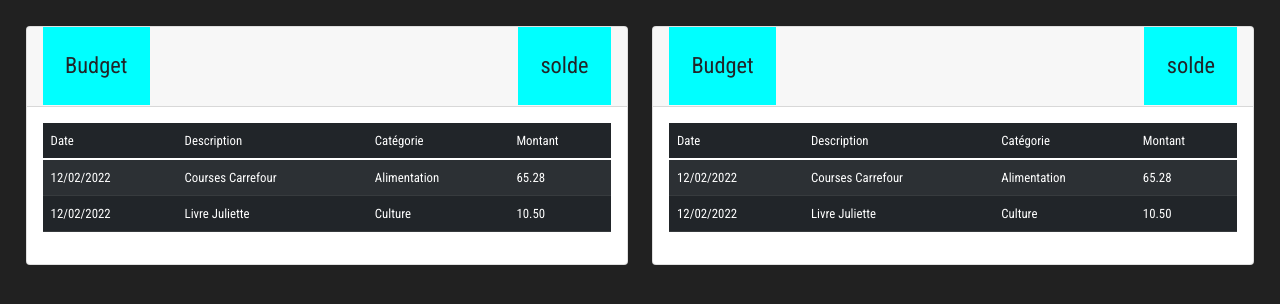
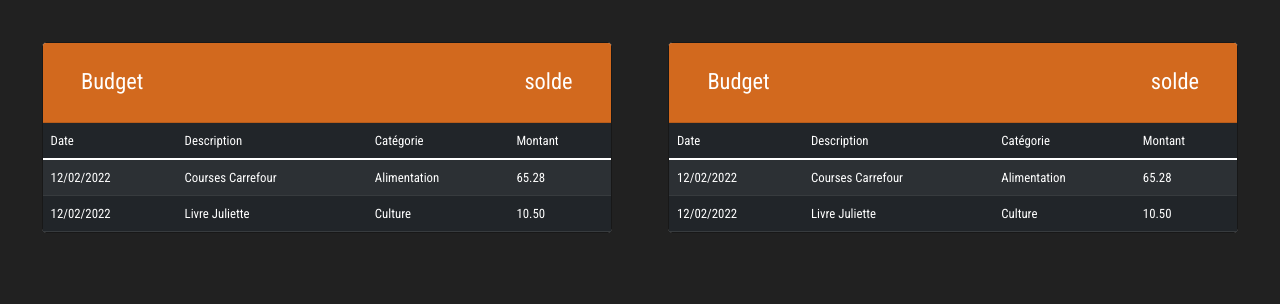
Before and after one commit to dardevetdidier/Eko, a Django app: page /dashboard/ in a window 1280 px wide. Shown: the part 98-402 px from the top of the page. Run offline with Django 4.2, Linux system fonts and the light colour scheme; the visitor is signed in with stand-in values (Sample User, id 1); some libraries are stand-ins or nearby versions.

Commit message:
Working on budget snippet

```diff
--- a/budget/static/css/index.css
+++ b/budget/static/css/index.css
@@ -117,7 +117,13 @@
     justify-content: center;
 }
 
+.budget-card {
+    border: 1px solid #181818;
+    margin: 1em;
+
+}
 .budget-header{
+    background-color: chocolate;
     display: flex;
     justify-content: space-between;
     align-items: center;
@@ -126,11 +132,15 @@
 
 .budget-name, .budget-amount {
     margin: 0;
-    background-color: aqua;
     padding: 1em;
     font-size: 1.4em;
+    color: white;
 }
 
+.budget-card-body {
+    padding: 0;
+}
 .budget-table {
     font-size: 0.8em;
+    margin: 0;
 }
--- a/budget/templates/budget/budget.html
+++ b/budget/templates/budget/budget.html
@@ -1,17 +1,19 @@
-<div class="budget-card card" style="width: 55rem;">
-  <div class="budget-header card-header">
+<div class="budget-card card" style="width: 50rem;">
+
+    <div class="budget-header card-header">
       <p class="budget-name">Budget</p>
       <p class="budget-amount">solde</p>
 
   </div>
-  <div class="card-body">
+
+  <div class="budget-card-body card-body">
     <table class=" budget-table table table-striped table-dark">
   <thead>
     <tr>
       <td>Date</td>
       <td>Description</td>
-      <td scope="col">Catégorie</td>
-      <td scope="col">Montant</td>
+      <td>Catégorie</td>
+      <td>Montant</td>
     </tr>
   </thead>
   <tbody>
--- a/budget/templates/budget/dashboard.html
+++ b/budget/templates/budget/dashboard.html
@@ -4,10 +4,10 @@
 
     <div class="budgets-content">
         <div class="row justify-content-around">
-            <div class="budget-col col-6">
+            <div class="budget-col col-lg-6">
                 {% include 'budget/budget.html' %}
             </div>
-            <div class="budget-col col-6">
+            <div class="budget-col col-lg-6">
                 {% include 'budget/budget.html' %}
             </div>
         </div>
```
